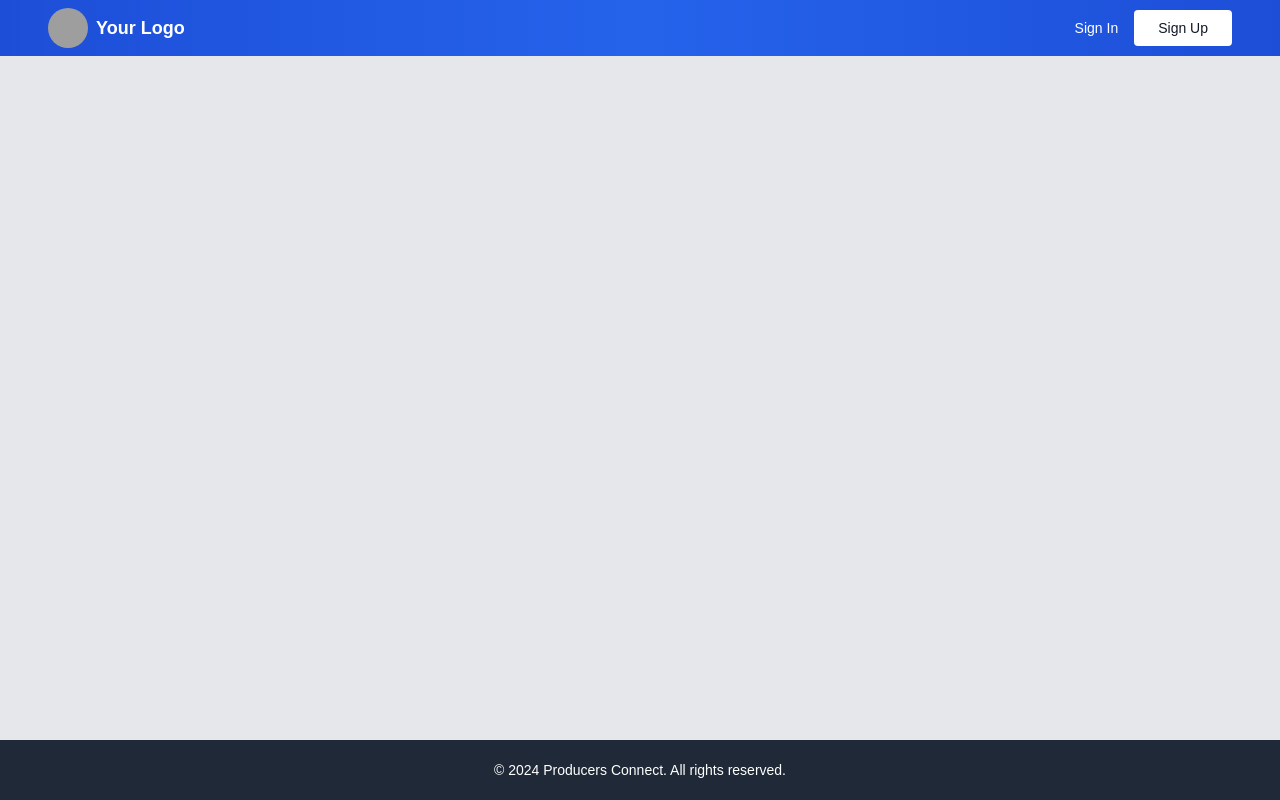
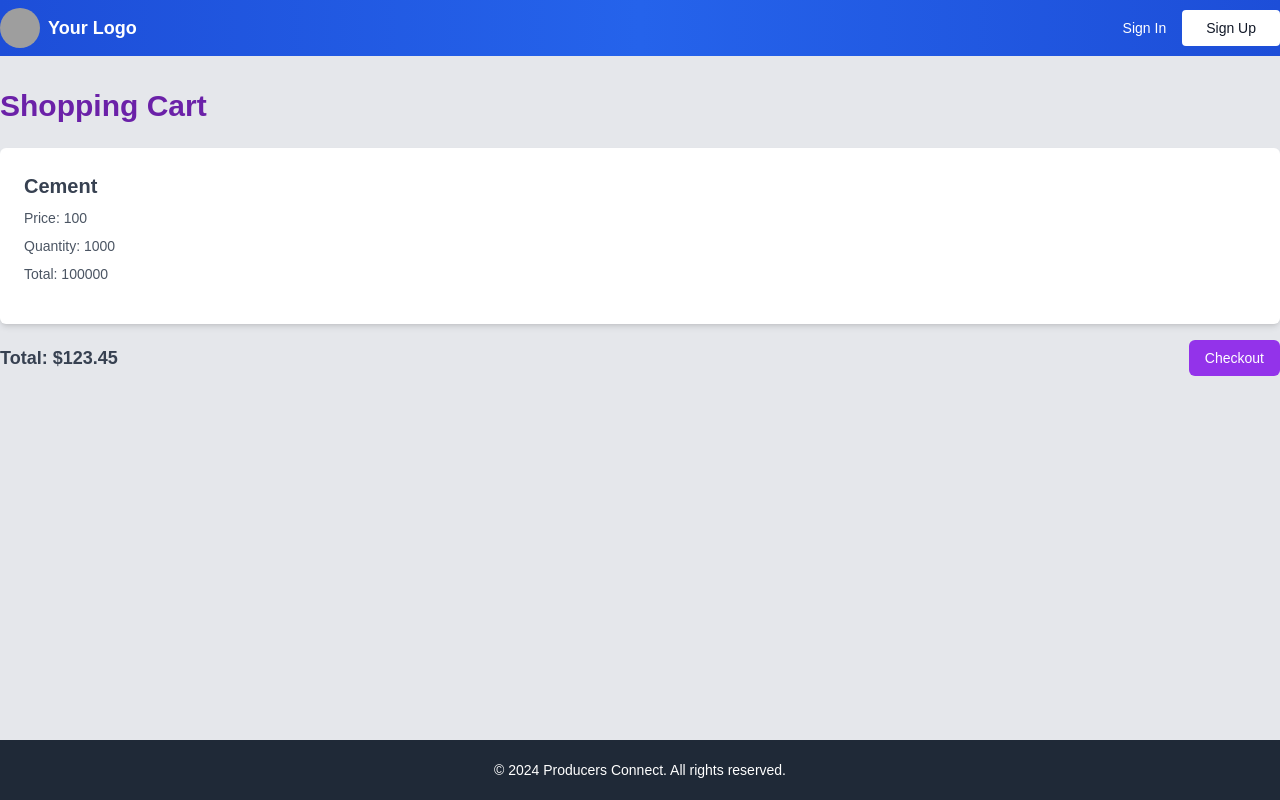
Before and after one commit to ericndungutse/trade-center-fn, a React (Vite) app: page /cart in a window 1280 px wide. Built offline with nearby package versions, Linux system fonts and the light colour scheme; grey boxes are pictures that could not be loaded.

Commit message:
build cart

```diff
--- a/src/App.jsx
+++ b/src/App.jsx
@@ -7,6 +7,7 @@ import Header from './components/Header';
 import Footer from './components/Footer';
 import Companies from './pages/Companies';
 import Company from './pages/Company';
+import Cart from './pages/Cart';
 
 function App() {
   return (
@@ -20,6 +21,7 @@ function App() {
             <Route path='/signup' element={<SignUp />} />
             <Route path='/signin' element={<SignIn />} />
             <Route path='/companies' element={<Companies />} />
+            <Route path='/cart' element={<Cart />} />
             <Route path='/companies/:companyId' element={<Company />} />
           </Routes>
         </div>
--- /dev/null
+++ b/src/components/CartItems.jsx
@@ -0,0 +1,44 @@
+// src/components/Cart.js
+import React from 'react';
+
+const CartItems = () => {
+  const cartItems = [
+    {
+      price: 100,
+      quantity: 1000,
+      name: 'Cement',
+    },
+  ];
+  return (
+    <div className='container mx-auto mt-8'>
+      <h2 className='text-3xl font-bold text-purple-800 mb-6'>Shopping Cart</h2>
+      {cartItems.length === 0 ? (
+        <p>Your cart is empty</p>
+      ) : (
+        <div>
+          {cartItems.map((item) => (
+            <div
+              key={item.id}
+              className='bg-white p-6 rounded-md shadow-md mb-4'
+            >
+              <h3 className='text-xl font-bold mb-2'>{item.name}</h3>
+              <p className='text-gray-600 mb-2'>Price: {item.price}</p>
+              <p className='text-gray-600 mb-2'>Quantity: {item.quantity}</p>
+              <p className='text-gray-600 mb-4'>
+                Total: {item.price * item.quantity}
+              </p>
+            </div>
+          ))}
+          <div className='flex justify-between items-center'>
+            <p className='text-lg font-bold'>Total: $123.45</p>
+            <button className='bg-purple-600 text-white py-2 px-4 rounded-md hover:bg-purple-700 focus:outline-none focus:ring focus:border-purple-700'>
+              Checkout
+            </button>
+          </div>
+        </div>
+      )}
+    </div>
+  );
+};
+
+export default CartItems;
--- /dev/null
+++ b/src/components/Container.jsx
@@ -0,0 +1,5 @@
+import React from 'react';
+
+export default function Container({ children }) {
+  return <div className='px-12'>{children}</div>;
+}
--- a/src/components/Features.jsx
+++ b/src/components/Features.jsx
@@ -3,7 +3,7 @@ import React from 'react';
 
 const Features = () => {
   return (
-    <section className='bg-white py-8 px-12'>
+    <section className='bg-white py-8'>
       <div className='container mx-auto text-center'>
         <h2 className='text-3xl font-bold text-blue-800 mb-8'>Features</h2>
 
--- a/src/components/Header.jsx
+++ b/src/components/Header.jsx
@@ -5,7 +5,7 @@ import { Link, NavLink } from 'react-router-dom';
 const Header = () => {
   return (
     <header className='bg-gradient-to-r py-2 from-blue-700 via-blue-600 to-blue-700 text-white'>
-      <div className='flex items-center px-12 h-full'>
+      <div className='flex items-center h-full'>
         <div className='container mx-auto flex justify-between items-center'>
           <div className='flex items-center'>
             <img
--- /dev/null
+++ b/src/pages/Cart.jsx
@@ -0,0 +1,6 @@
+import React from 'react';
+import CartItems from '../components/CartItems';
+
+export default function Cart() {
+  return <CartItems />;
+}
--- a/src/pages/Companies.jsx
+++ b/src/pages/Companies.jsx
@@ -3,7 +3,7 @@ import CompanyList from '../components/CompanyList';
 
 export default function Companies() {
   return (
-    <div className='container mx-auto mt-8 h-full py-8 px-12'>
+    <div className='container mx-auto mt-8 h-full py-8'>
       <h2 className='text-3xl font-bold text-blue-800 mb-6'>Company List</h2>
       <CompanyList />
     </div>
--- a/src/pages/Company.jsx
+++ b/src/pages/Company.jsx
@@ -70,7 +70,7 @@ const CompanyDetail = () => {
   }
 
   return (
-    <div className='container px-12 py-5'>
+    <div className='container py-5'>
       <h2 className='text-3xl font-bold text-blue-800 mb-6'>
         {selectedCompany.name}
       </h2>
```
